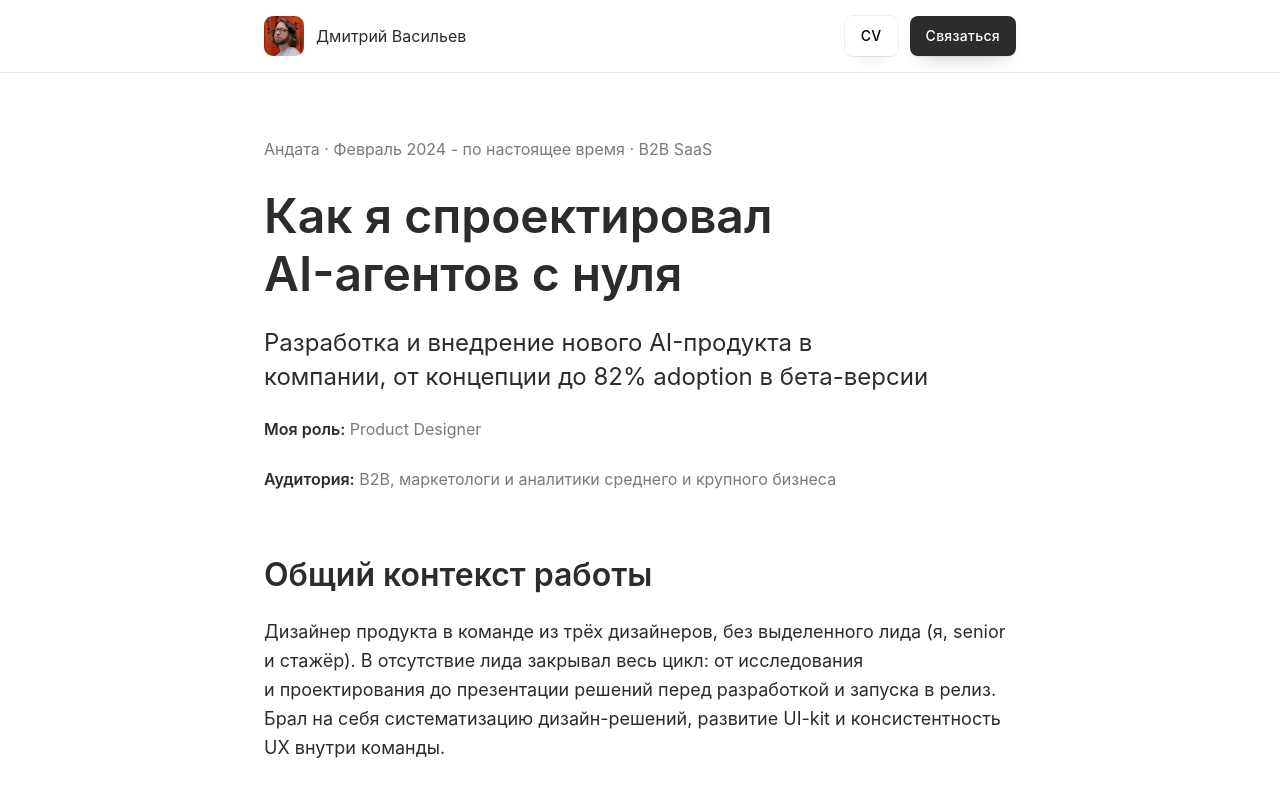
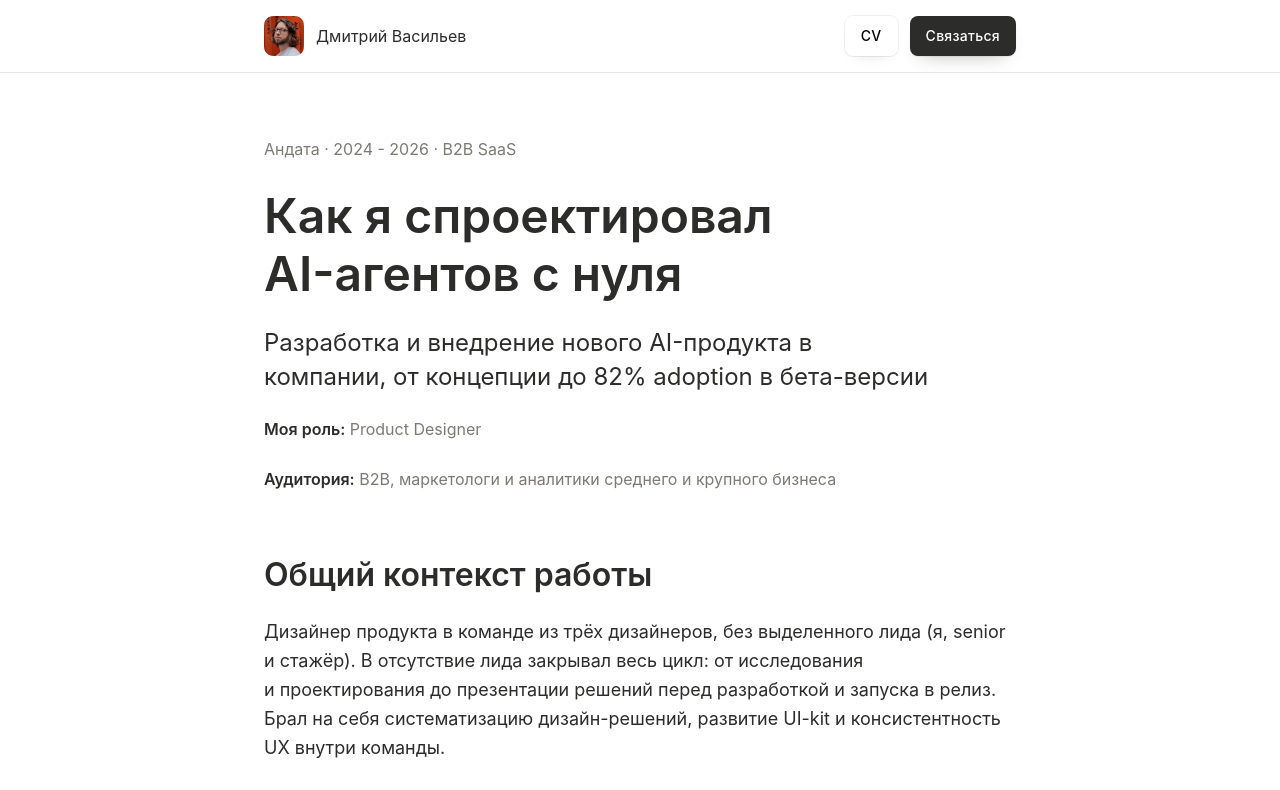
Before and after one commit to d1mavasilev/my-portfolio-next, a Next.js app: page /cases/ai-agents in a window 1280 px wide. Shown: the top 790 px of the page. Built offline with nearby package versions, Linux system fonts and the light colour scheme.

Commit message:
описание

```diff
--- a/app/cases/ai-agents/page.tsx
+++ b/app/cases/ai-agents/page.tsx
@@ -8,7 +8,7 @@ export default function AiAgentsPage() {
       <div className="container">
         <div>
           <p className="project-meta">
-            Андата · Февраль 2024 - по настоящее время · B2B SaaS
+            Андата · 2024 - 2026 · B2B SaaS
           </p>
         </div>
 
--- a/app/cases/analytics/page.tsx
+++ b/app/cases/analytics/page.tsx
@@ -8,7 +8,7 @@ export default function AnalyticsPage() {
       <div className="container">
         <div>
           <p className="project-meta">
-            Андата · Февраль 2024 - по настоящее время · B2B SaaS
+            Андата · 2024 - 2026 · B2B SaaS
           </p>
         </div>
 
--- a/app/cases/upjob/page.tsx
+++ b/app/cases/upjob/page.tsx
@@ -8,7 +8,7 @@ export default function UpjobPage() {
       <div className="container">
         <div>
           <p className="project-meta">
-            Upjob · Ноябрь 2022 - Январь 2024 · B2B/B2C Job-сервис
+            Upjob · 2022 - 2024 · B2B/B2C Job-сервис
           </p>
         </div>
 
```
